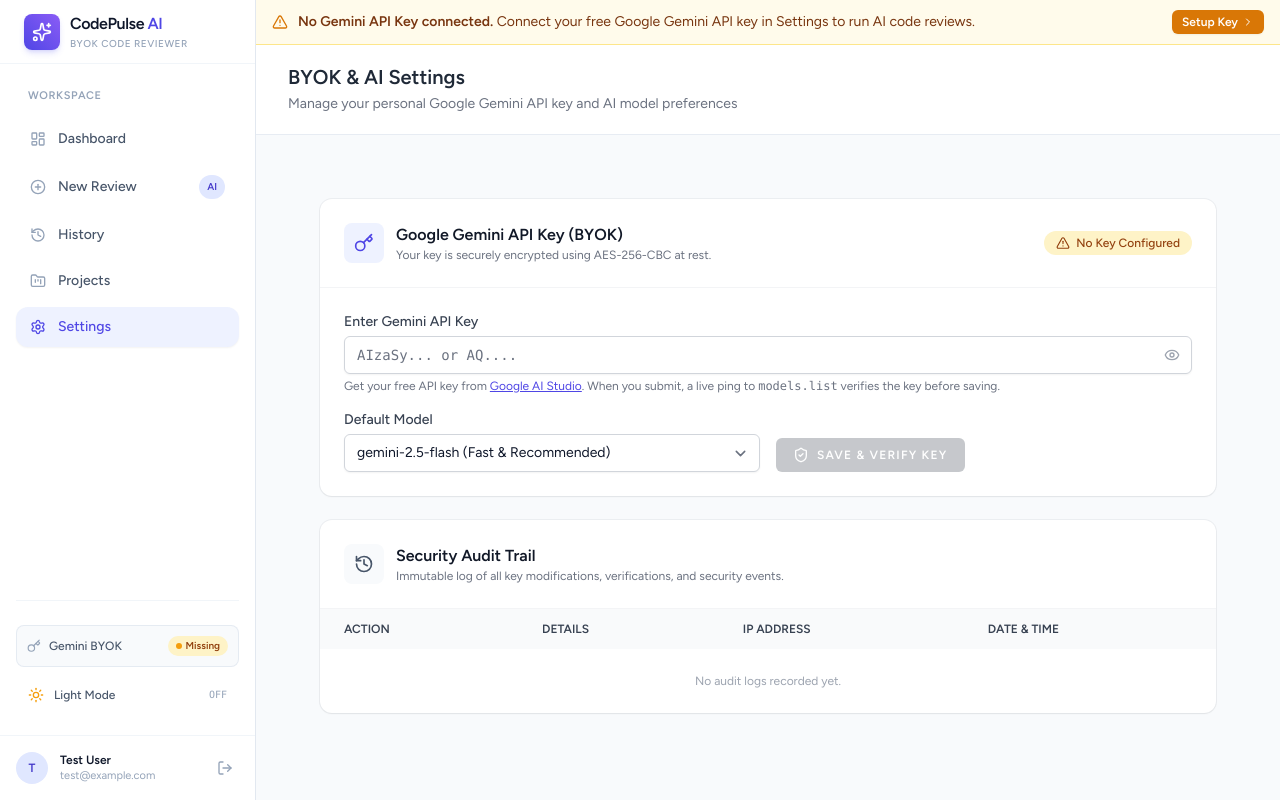
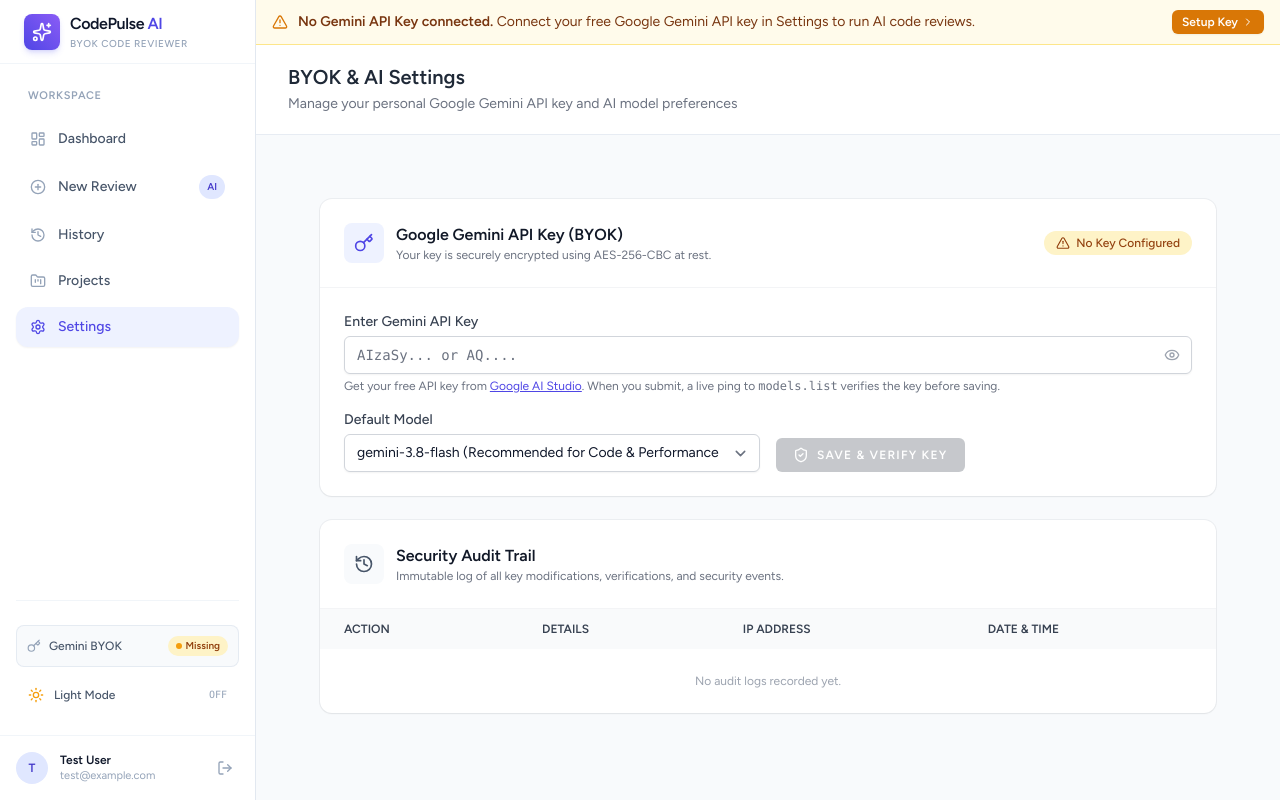
Before and after one commit to rakibhossainporosh/CodePulse-AI, a Laravel app: page /settings in a window 1280 px wide. Run offline with Laravel 12, Linux system fonts and the light colour scheme; a user stored in the database is signed in; data comes from the database, SQL or seed files in the repository; data that the repository does not hold is empty; style sheets or scripts are compiled from the project's sources; some libraries are stand-ins or nearby versions.

Commit message:
feat: update Gemini models to gemini-3.8-flash, 3.5-flash-lite & 4-carbon

```diff
--- a/app/Http/Controllers/ApiKeyController.php
+++ b/app/Http/Controllers/ApiKeyController.php
@@ -42,10 +42,10 @@ class ApiKeyController extends Controller
     {
         $validated = $request->validate([
             'api_key' => ['required', 'string', 'max:255'],
-            'default_model' => ['nullable', 'string', 'in:gemini-2.5-flash,gemini-2.5-pro,gemini-1.5-flash,gemini-1.5-pro'],
+            'default_model' => ['nullable', 'string', 'in:gemini-3.8-flash,gemini-3.5-flash-lite,gemini-4-carbon'],
         ]);
 
-        $defaultModel = $validated['default_model'] ?? 'gemini-2.5-flash';
+        $defaultModel = $validated['default_model'] ?? 'gemini-3.8-flash';
 
         $this->keyVaultService->store(
             $request->user(),
@@ -79,7 +79,7 @@ class ApiKeyController extends Controller
     public function updateModel(Request $request): RedirectResponse
     {
         $validated = $request->validate([
-            'default_model' => ['required', 'string', 'in:gemini-2.5-flash,gemini-2.5-pro,gemini-1.5-flash,gemini-1.5-pro'],
+            'default_model' => ['required', 'string', 'in:gemini-3.8-flash,gemini-3.5-flash-lite,gemini-4-carbon'],
         ]);
 
         $this->keyVaultService->updateModel(
--- a/app/Http/Controllers/DashboardController.php
+++ b/app/Http/Controllers/DashboardController.php
@@ -43,7 +43,7 @@ class DashboardController extends Controller
             'apiKeyStatus' => [
                 'has_key' => (bool) $user->apiKey?->is_active,
                 'key_hint' => $user->apiKey?->key_hint,
-                'default_model' => $user->apiKey?->default_model ?? 'gemini-2.5-flash',
+                'default_model' => $user->apiKey?->default_model ?? 'gemini-3.8-flash',
             ],
         ]);
     }
--- a/app/Http/Controllers/ReviewController.php
+++ b/app/Http/Controllers/ReviewController.php
@@ -61,7 +61,7 @@ class ReviewController extends Controller
 
         return Inertia::render('Reviews/Create', [
             'projects' => $user->projects()->get(['id', 'name']),
-            'defaultModel' => $user->apiKey?->default_model ?? 'gemini-2.5-flash',
+            'defaultModel' => $user->apiKey?->default_model ?? 'gemini-3.8-flash',
             'hasApiKey' => (bool) $user->apiKey?->is_active,
         ]);
     }
@@ -84,7 +84,7 @@ class ReviewController extends Controller
             'project_id' => ['nullable', 'integer', 'exists:projects,id'],
             'focus_areas' => ['required', 'array', 'min:1'],
             'focus_areas.*' => ['string', 'in:performance,security,bug,style'],
-            'model_used' => ['nullable', 'string', 'in:gemini-2.5-flash,gemini-2.5-pro,gemini-1.5-flash,gemini-1.5-pro'],
+            'model_used' => ['nullable', 'string', 'in:gemini-3.8-flash,gemini-3.5-flash-lite,gemini-4-carbon'],
         ]);
 
         // If project_id provided, verify ownership
@@ -98,7 +98,7 @@ class ReviewController extends Controller
             }
         }
 
-        $model = $validated['model_used'] ?? ($user->apiKey->default_model ?? 'gemini-2.5-flash');
+        $model = $validated['model_used'] ?? ($user->apiKey->default_model ?? 'gemini-3.8-flash');
 
         $review = $user->reviews()->create([
             'project_id' => $validated['project_id'] ?? null,
--- a/app/Http/Middleware/HandleInertiaRequests.php
+++ b/app/Http/Middleware/HandleInertiaRequests.php
@@ -37,7 +37,7 @@ class HandleInertiaRequests extends Middleware
                 'user' => $user,
                 'has_api_key' => $user ? (bool) $user->apiKey?->is_active : false,
                 'api_key_hint' => $user ? $user->apiKey?->key_hint : null,
-                'default_model' => $user ? ($user->apiKey?->default_model ?? 'gemini-2.5-flash') : 'gemini-2.5-flash',
+                'default_model' => $user ? ($user->apiKey?->default_model ?? 'gemini-3.8-flash') : 'gemini-3.8-flash',
             ],
             'flash' => [
                 'success' => fn () => $request->session()->get('success'),
--- a/app/Jobs/ProcessCodeReviewJob.php
+++ b/app/Jobs/ProcessCodeReviewJob.php
@@ -60,7 +60,7 @@ class ProcessCodeReviewJob implements ShouldQueue
             return;
         }
 
-        $model = $this->review->model_used ?: ($user->apiKey?->default_model ?? 'gemini-2.5-flash');
+        $model = $this->review->model_used ?: ($user->apiKey?->default_model ?? 'gemini-3.8-flash');
         $focusAreas = $this->review->focus_areas ?: ['performance', 'security', 'bug', 'style'];
 
         // Request structured review from Gemini
--- a/app/Services/GeminiClient.php
+++ b/app/Services/GeminiClient.php
@@ -27,7 +27,7 @@ class GeminiClient
         string $sourceCode,
         string $language,
         array $focusAreas,
-        string $model = 'gemini-2.5-flash'
+        string $model = 'gemini-3.8-flash'
     ): array {
         $endpoint = self::BASE_URL . '/' . $model . ':generateContent';
 
--- a/app/Services/KeyVaultService.php
+++ b/app/Services/KeyVaultService.php
@@ -18,7 +18,7 @@ class KeyVaultService
      *
      * @throws ValidationException
      */
-    public function store(User $user, string $rawKey, string $defaultModel = 'gemini-2.5-flash', ?string $ipAddress = null): ApiKey
+    public function store(User $user, string $rawKey, string $defaultModel = 'gemini-3.8-flash', ?string $ipAddress = null): ApiKey
     {
         $rawKey = trim($rawKey);
 
--- a/resources/js/Pages/Reviews/Create.tsx
+++ b/resources/js/Pages/Reviews/Create.tsx
@@ -130,7 +130,7 @@ export default function Create({ projects: initialProjects, defaultModel, hasApi
         source_code: '',
         language: 'PHP',
         project_id: '',
-        model_used: defaultModel || 'gemini-2.5-flash',
+        model_used: defaultModel || 'gemini-3.8-flash',
         focus_areas: ['performance', 'security', 'bug', 'style'],
     });
 
@@ -462,10 +462,9 @@ export default function Create({ projects: initialProjects, defaultModel, hasApi
                                     onChange={(e) => setData('model_used', e.target.value)}
                                     className="mt-1 block w-full rounded-xl border-slate-200 bg-white py-2 text-sm text-slate-900 shadow-2xs focus:border-indigo-500 focus:ring-indigo-500 dark:border-slate-700 dark:bg-slate-800 dark:text-slate-100"
                                 >
-                                    <option value="gemini-2.5-flash">gemini-2.5-flash (Fast & recommended)</option>
-                                    <option value="gemini-2.5-pro">gemini-2.5-pro (Deep reasoning)</option>
-                                    <option value="gemini-1.5-flash">gemini-1.5-flash</option>
-                                    <option value="gemini-1.5-pro">gemini-1.5-pro</option>
+                                    <option value="gemini-3.8-flash">gemini-3.8-flash (Recommended for Code & Performance)</option>
+                                    <option value="gemini-3.5-flash-lite">gemini-3.5-flash-lite (Fast & Lightweight)</option>
+                                    <option value="gemini-4-carbon">gemini-4-carbon (Deep Reasoning & Security)</option>
                                 </select>
                             </div>
                         </div>
--- a/resources/js/Pages/Settings.tsx
+++ b/resources/js/Pages/Settings.tsx
@@ -63,7 +63,7 @@ export default function Settings({ apiKey, auditLogs }: Props) {
         reset,
     } = useForm({
         api_key: '',
-        default_model: apiKey?.default_model || 'gemini-2.5-flash',
+        default_model: apiKey?.default_model || 'gemini-3.8-flash',
     });
 
     // Form for quick model update
@@ -73,7 +73,7 @@ export default function Settings({ apiKey, auditLogs }: Props) {
         patch: patchModel,
         processing: modelProcessing,
     } = useForm({
-        default_model: apiKey?.default_model || 'gemini-2.5-flash',
+        default_model: apiKey?.default_model || 'gemini-3.8-flash',
     });
 
     const handleSaveKey = (e: React.FormEvent) => {
@@ -291,10 +291,9 @@ export default function Settings({ apiKey, auditLogs }: Props) {
                                             onChange={(e) => setData('default_model', e.target.value)}
                                             className="mt-1 block w-full rounded-md border-gray-300 shadow-sm focus:border-indigo-500 focus:ring-indigo-500 dark:border-gray-700 dark:bg-gray-900 dark:text-gray-300 text-sm"
                                         >
-                                            <option value="gemini-2.5-flash">gemini-2.5-flash (Fast & Recommended)</option>
-                                            <option value="gemini-2.5-pro">gemini-2.5-pro (Deep Architecture & Reasoning)</option>
-                                            <option value="gemini-1.5-flash">gemini-1.5-flash</option>
-                                            <option value="gemini-1.5-pro">gemini-1.5-pro</option>
+                                            <option value="gemini-3.8-flash">gemini-3.8-flash (Recommended for Code & Performance)</option>
+                                            <option value="gemini-3.5-flash-lite">gemini-3.5-flash-lite (Fast & Lightweight)</option>
+                                            <option value="gemini-4-carbon">gemini-4-carbon (Deep Reasoning & Security)</option>
                                         </select>
                                     </div>
 
@@ -342,10 +341,9 @@ export default function Settings({ apiKey, auditLogs }: Props) {
                                             onChange={(e) => setModelData('default_model', e.target.value)}
                                             className="mt-1 block w-full rounded-md border-gray-300 shadow-sm focus:border-indigo-500 focus:ring-indigo-500 dark:border-gray-700 dark:bg-gray-900 dark:text-gray-300 text-sm"
                                         >
-                                            <option value="gemini-2.5-flash">gemini-2.5-flash (Fast & recommended)</option>
-                                            <option value="gemini-2.5-pro">gemini-2.5-pro (In-depth analysis)</option>
-                                            <option value="gemini-1.5-flash">gemini-1.5-flash</option>
-                                            <option value="gemini-1.5-pro">gemini-1.5-pro</option>
+                                            <option value="gemini-3.8-flash">gemini-3.8-flash (Recommended for Code & Performance)</option>
+                                            <option value="gemini-3.5-flash-lite">gemini-3.5-flash-lite (Fast & Lightweight)</option>
+                                            <option value="gemini-4-carbon">gemini-4-carbon (Deep Reasoning & Security)</option>
                                         </select>
                                     </div>
                                     <PrimaryButton
```
Also changed, not shown: tests/Feature/KeyVaultSettingsTest.php (+16 -16 lines), tests/Feature/PhaseOneModelsTest.php (+1 -1 lines), tests/Feature/ReviewEngineTest.php (+3 -3 lines), database/migrations/2026_11_18_094004_create_reviews_table.php, database/migrations/2026_11_18_094823_add_default_model_to_api_keys_table.php.
